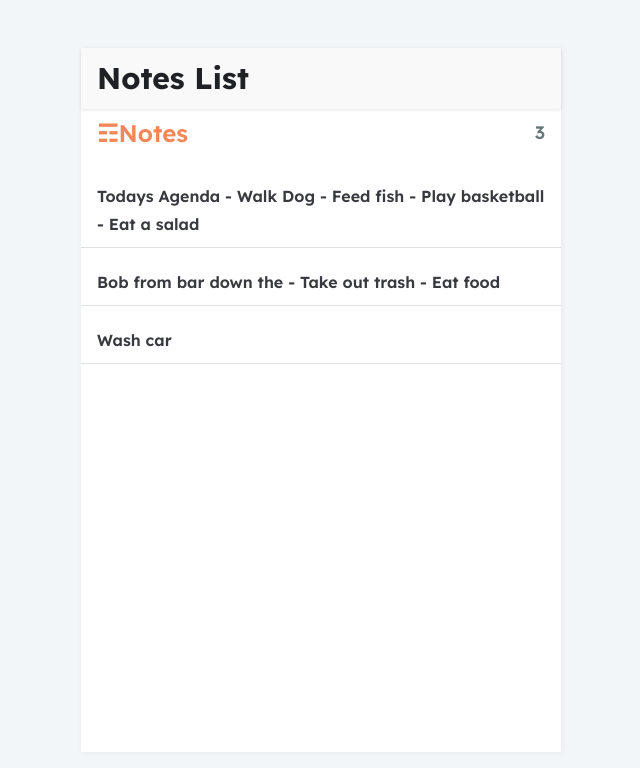
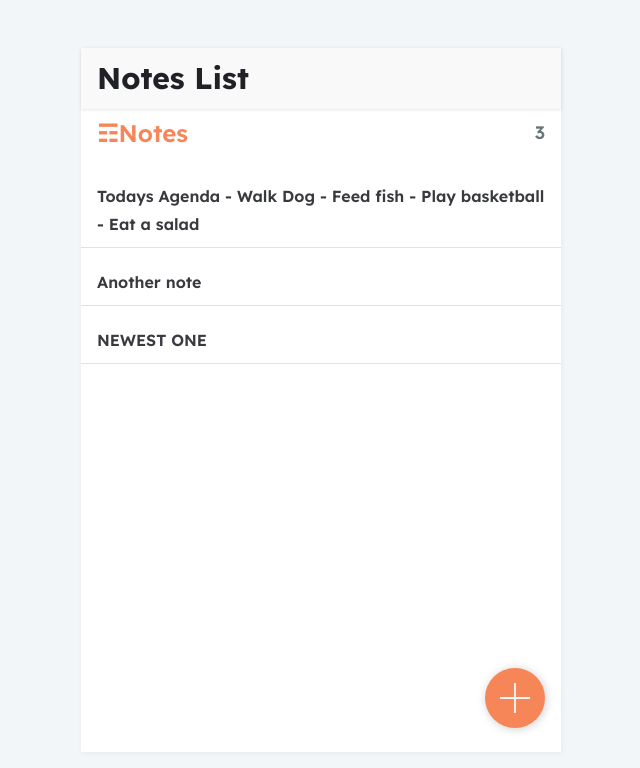
Before and after one commit to jose-de-souza/react-training, a React (Create React App) app: page / in a window 1280 px wide. Shown: the top 768 px of the page, without its empty margins (319-959 px from the left). Built offline with nearby package versions, Linux system fonts and the light colour scheme; data requests are answered from the project's data file.

Commit message:
added create, update, delete

```diff
--- a/db.json
+++ b/db.json
@@ -1,19 +1,19 @@
 {
   "notes": [
     {
-      "id": 1,
+      "id": "1",
       "body": "Todays Agenda\n\n- Walk Dog\n- Feed fish\n- Play basketball\n- Eat a salad",
-      "updated": "2021-07-14T13:49:02.078653Z"
+      "updated": "2024-09-11T09:04:48.246Z"
     },
     {
-      "id": 2,
-      "body": "Bob from bar down the \n\n- Take out trash\n- Eat food",
-      "updated": "2021-07-13T20:43:18.550058Z"
+      "id": "a19c",
+      "body": "Another note",
+      "updated": "2024-09-11T09:37:30.197Z"
     },
     {
-      "id": 3,
-      "body": "Wash car",
-      "updated": "2021-07-13T19:46:12.187306Z"
+      "id": "e4fb",
+      "body": "NEWEST ONE",
+      "updated": "2024-09-11T09:37:28.446Z"
     }
   ]
 }
--- /dev/null
+++ b/src/components/AddButton.js
@@ -0,0 +1,13 @@
+import React from "react";
+import { Link } from "react-router-dom";
+import { ReactComponent as AddIcon } from "../assets/add.svg";
+
+const AddButton = () => {
+  return (
+    <Link to="/note/new" className="floating-button">
+      <AddIcon />
+    </Link>
+  );
+};
+
+export default AddButton;
--- a/src/pages/NotePage.js
+++ b/src/pages/NotePage.js
@@ -4,7 +4,7 @@ import { ReactComponent as ArrowLeft } from "../assets/arrow-left.svg";
 
 //import notes from "../assets/data";
 
-function NotePage({ match }) {
+function NotePage({ match, history }) {
   let noteId = match.params.id;
   //let note = notes.find((note) => note.id == noteId);
 
@@ -15,9 +15,53 @@ function NotePage({ match }) {
   }, [noteId]);
 
   let getNote = async () => {
+    if (noteId === "new") return;
     let response = await fetch(`http://localhost:5000/notes/${noteId}`);
     let data = await response.json();
     setNote(data);
+  };
+
+  let createNote = async () => {
+    await fetch(`http://localhost:5000/notes/`, {
+      method: "POST",
+      headers: {
+        "Content-Type": "application/json",
+      },
+      body: JSON.stringify({ ...note, updated: new Date() }),
+    });
+  };
+
+  let updateNote = async () => {
+    await fetch(`http://localhost:5000/notes/${noteId}`, {
+      method: "PUT",
+      headers: {
+        "Content-Type": "application/json",
+      },
+      body: JSON.stringify({ ...note, updated: new Date() }),
+    });
+  };
+
+  let deleteNote = async () => {
+    await fetch(`http://localhost:5000/notes/${noteId}`, {
+      method: "DELETE",
+      headers: {
+        "Content-Type": "application/json",
+      },
+      body: JSON.stringify(note),
+    });
+    history.push("/");
+  };
+
+  let handleSubmit = () => {
+    if (noteId != "new" && !note.body) {
+      deleteNote();
+    } else if (noteId !== "new") {
+      updateNote();
+    } else if (noteId === "new" && note !== null) {
+      createNote();
+    }
+
+    history.push("/");
   };
 
   return (
@@ -25,12 +69,23 @@ function NotePage({ match }) {
       <div className="note-header">
         <h3>
           <Link to="/">
-            <ArrowLeft />
+            <ArrowLeft onClick={handleSubmit} />
           </Link>
         </h3>
+
+        {noteId !== "new" ? (
+          <button onClick={deleteNote}>Delete</button>
+        ) : (
+          <button onClick={handleSubmit}>Done</button>
+        )}
       </div>
 
-      <textarea value={note?.body}></textarea>
+      <textarea
+        onChange={(e) => {
+          setNote({ ...note, body: e.target.value });
+        }}
+        value={note?.body}
+      ></textarea>
     </div>
   );
 }
--- a/src/pages/NotesPage.js
+++ b/src/pages/NotesPage.js
@@ -1,6 +1,7 @@
 import React, { useState, useEffect } from "react";
 //import notes from "../assets/data";
 import ListItem from "../components/ListItem";
+import AddButton from "../components/AddButton";
 
 const NotesPage = () => {
   let [notes, setNotes] = useState([]);
@@ -27,6 +28,7 @@ const NotesPage = () => {
           <ListItem key={index} note={note} />
         ))}
       </div>
+      <AddButton/>
     </div>
   );
 };
```
Also changed, not shown: src/assets/add.svg (added).
